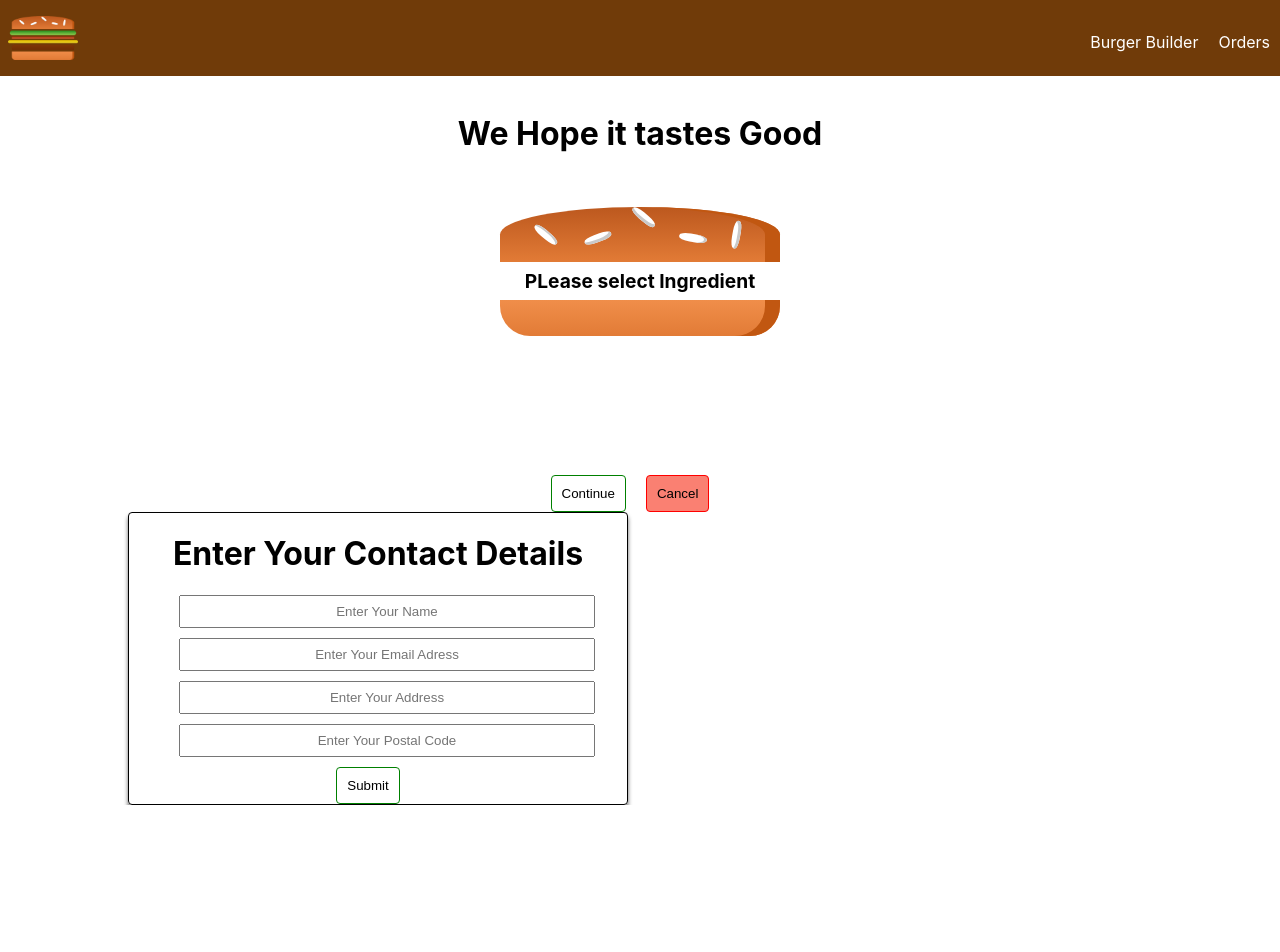
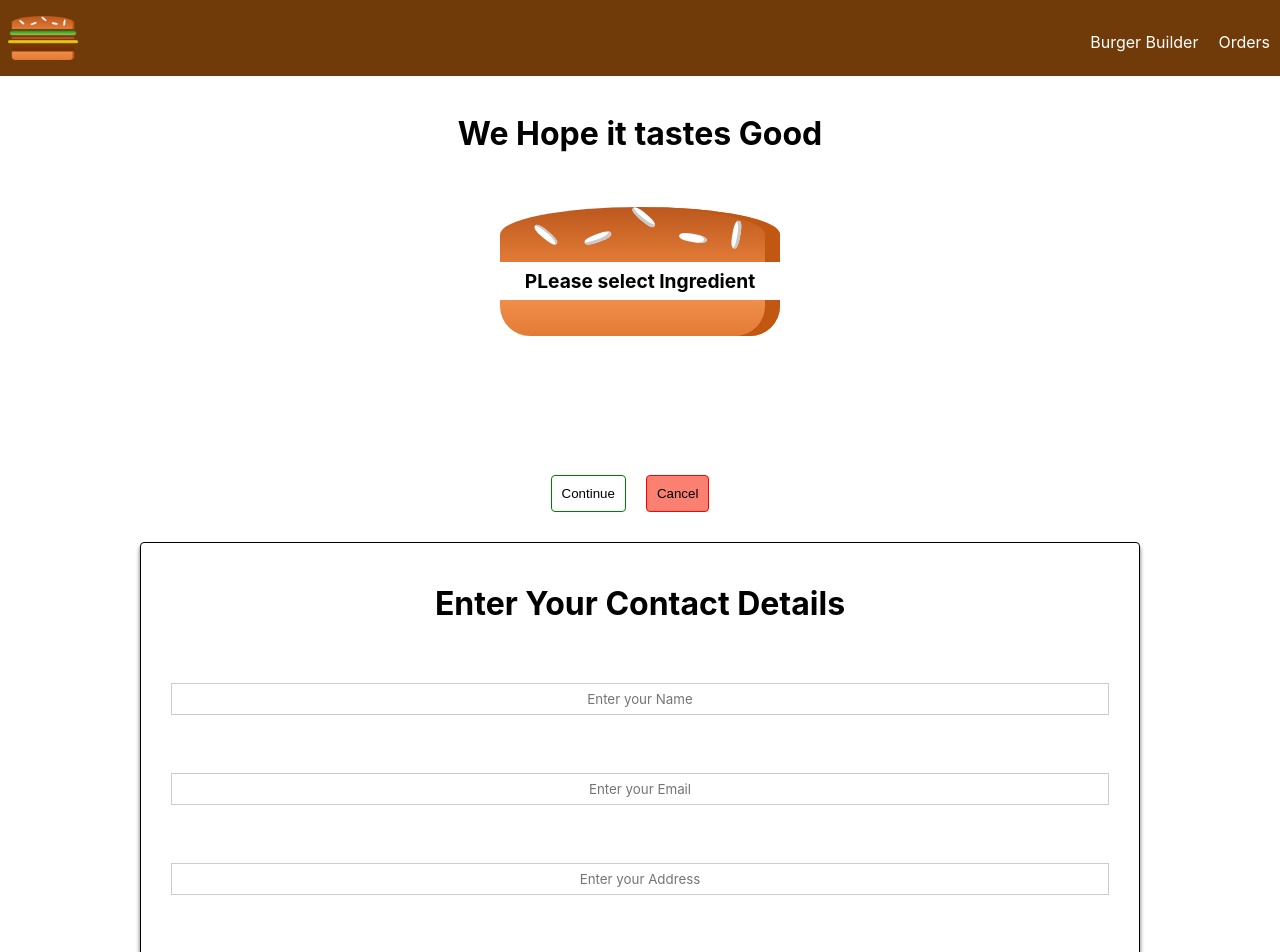
Before and after one commit to ArnaldoManjate12/ReactJS-Burger-Builder, a React (Create React App) app: page /checkout/contact-data in a window 1280 px wide. Shown: the top 952 px of the page. Before the commit the page ends 805 px from the top, so only its background shows below. Built offline with nearby package versions, Linux system fonts and the light colour scheme.

Commit message:
added form validation

```diff
--- a/src/components/UI/Button/Button.css
+++ b/src/components/UI/Button/Button.css
@@ -4,6 +4,10 @@
     border-radius: 4px;
     padding: 10px;
     margin-right: 20px;
+}
+.Button:disabled{
+    cursor: not-allowed;
+    color: grey;
 }
 
 .Success{
--- a/src/components/UI/Button/Button.js
+++ b/src/components/UI/Button/Button.js
@@ -3,6 +3,7 @@ import './Button.css';
 
 const button = (props) => (
     <button
+        disabled={props.disabled}
         className={["Button" ,props.buttonclass].join(" ")}
         style={{ width: props.width }}
         onClick={props.clicked}>
--- /dev/null
+++ b/src/components/UI/Input/Input.css
@@ -0,0 +1,32 @@
+.Input{
+    box-sizing: border-box;
+    padding: 10px;
+    width: 100%;
+}
+
+.Label{
+    margin-bottom: 8px;
+    font-weight: bold;
+    display: block;
+}
+
+.InputElement{
+    outline: none;
+    border: #ccc 1px solid;
+    background-color: white;
+    font-family: inherit;
+    padding: 6px 10px;
+    display: block;
+    width: 100%;
+    box-sizing: border-box;
+    width: 100%;
+}
+
+.InputElement:focus{
+    outline: none;
+    background-color: #ccc;
+}
+
+.Invalid{
+    border: solid 1px red;
+}
--- /dev/null
+++ b/src/components/UI/Input/Input.js
@@ -0,0 +1,61 @@
+import React from 'react';
+import './Input.css';
+
+// The user must pass the atributes the desire to use
+const Input = (props) => {
+    let input = null;
+    let inputClasses = ['Input','InputElement'];
+    // add the invalid class if an input is invalid
+    if( props.isInvalid && props.shouldValidate && props.touched ){
+        inputClasses.push('Invalid');
+    }
+
+    switch(props.elementType){
+        case('input'):
+            input = <input
+                        className={inputClasses.join(" ")}
+                        {...props.elementConfig}
+                        value={props.value}
+                        onChange={props.changed} />;
+            break;
+        case('textarea'):
+            input = <textarea
+                        className={inputClasses.join(" ")}
+                        {...props.elementConfig}
+                        value={props.value}
+                        onChange={props.changed} />;
+            break;
+        case('select'):
+            input = <select
+                        className={inputClasses.join(" ")}
+                        value={props.value}
+                        onChange={props.changed}>
+                        {
+                            props.elementConfig.options.map( option => (
+                                                                <option
+                                                                    key={option.value}
+                                                                    value={option.value}>
+                                                                        {option.displayedValue}
+                                                                </option>)
+                                                            )
+                        }
+                    </select>;
+        break;
+        default:
+            input = <input
+                        className={inputClasses.join(" ")}
+                        {...props.elementConfig}
+                        value={props.value}
+                        onChange={props.changed} />;
+            break;
+    }
+
+    return(
+        <div className="Input">
+            <label className="Label">{props.label}</label>
+            {input}
+        </div>
+    )
+}
+
+export default Input;
--- a/src/containers/Checkout/ContactData/ContactData.css
+++ b/src/containers/Checkout/ContactData/ContactData.css
@@ -1,12 +1,14 @@
 
 .ContactData{
+    margin: 30px auto;
     max-width: 20px auto;
-    width: 80%;
+    width: 1000px;
     text-align: center;
     border: solid 1px black;
     border-radius: 4px;
     box-shadow: 0 4px 4px #0009;
     box-sizing: border-box;
+    padding: 20px;
 }
 
 .ContactData input{
@@ -19,7 +21,7 @@
 
 
 .ContactData form{
-    width: 80%;
+    width: 100%;
     text-align: center;
     margin: 0 auto;
 }
@@ -28,7 +30,14 @@
     display: block;
 }
 
-@media (min-width: 600px){
+@media (max-width: 1000px){
+    .ContactData{
+        width: 700px;
+    }
+}
+
+
+@media (max-width: 700px){
     .ContactData{
         width: 500px;
     }
--- a/src/containers/Checkout/ContactData/ContactData.js
+++ b/src/containers/Checkout/ContactData/ContactData.js
@@ -2,39 +2,119 @@ import React, { Component } from 'react';
 import Button from '../../../components/UI/Button/Button';
 import Spinner from '../../../components/UI/Spinner/Spinner';
 import axiosOrders from '../../../axios/axiosOrders';
+import Input from '../../../components/UI/Input/Input';
 import './ContactData.css';
 
 class ContactData extends Component {
     state = {
-        ingredients : {
-            name: '',
-            email : '',
+        orderForm : {
+            name: {
+                elementType : 'input',
+                elementConfig : {
+                    placeholder : 'Enter your Name',
+                    type : 'text'
+                },
+                value :'',
+                validation : {
+                    required : true
+                },
+                valid : false,
+                touched : false
+
+            },
+            email : {
+                elementType : 'input',
+                elementConfig : {
+                    placeholder : 'Enter your Email',
+                    type : 'email'
+                },
+                value :'',
+                validation : {
+                    required : true
+                },
+                valid : false,
+                touched : false
+            },
             address : {
-                street : '',
-                postalcode : ''
+                elementType : 'input',
+                elementConfig : {
+                    placeholder : 'Enter your Address',
+                    type : 'text'
+                },
+                value :'',
+                validation : {
+                    required : true
+                },
+                valid : false,
+                touched : false
+            },
+            street : {
+                elementType : 'input',
+                elementConfig : {
+                    placeholder : 'Enter your Street Name',
+                    type : 'text'
+                },
+                value : '',
+                validation : {
+                    required : true
+                },
+                valid : false,
+                touched : false
+            },
+            postalcode : {
+                elementType : 'input',
+                elementConfig : {
+                    placeholder : 'ZIP Code',
+                    type : 'text'
+                },
+                value :'',
+                validation : {
+                    required : true,
+                    minLength : 4,
+                    maxLength : 8
+                },
+                valid : false,
+                touched : false
+            },
+            country : {
+                elementType : 'input',
+                elementConfig : {
+                    placeholder : 'Enter your Country',
+                    type : 'text'
+                },
+                value :'',
+                validation : {
+                    required : true
+                },
+                valid : false,
+                touched : false
+            },
+            deliveryMethod : {
+                elementType : 'select',
+                elementConfig : {
+                   options :[
+                       { value : 'cheapest' , displayedValue : 'Cheapest'},
+                       { value : 'fastest' , displayedValue : 'Fastest'}
+                   ]
+                },
+                validation : {},
+                value :'cheapest',
+                valid : true
             }
         },
+        formIsValid : false ,
         loading : false,
         purchased : false,
         showAlert : false
     }
 
-    PostOrder = () => {
+    PostOrder = (event) => {
+        event.preventDefault();
         this.setState({loading: true , purchased: true });
-         // dummy data
-        const orderData = {
-            Ingredients : this.props.ingredients,
-            Price : this.props.price,
-            Customer : {
-                Name :"Arnaldo",
-                Address : {
-                    Street : "12 Vleiloerie Street",
-                    ZipCode : 2019,
-                    Country : "South Africa"
-                },
-                Email : "test@gmail.com"
-            },
-            DeliveryMethod : "Cheapest"
+         // assign key value pairs
+        const orderData = {};
+        for( let inputelement in this.state.orderForm ){
+            orderData[inputelement] = this.state.orderForm[inputelement].value;
         }
 
         axiosOrders.post("/orders.json",orderData)
@@ -51,14 +131,69 @@ class ContactData extends Component {
         })
     }
 
+
+    checkValidity = ( value , rules ) => {
+        let isValid = true;
+        if( rules.required ){
+            isValid = value.trim() !== '' && isValid; // making sure that all the required conditions are true
+            if(isValid === false)  console.log( value ," is empty");
+        }
+
+        if ( rules.maxLength ) {
+            isValid = value.length <= rules.maxLength  && isValid;
+            if(isValid === false)  console.log( value ," is too long");
+
+        }
+
+        if ( rules.minLength ) {
+            isValid = value.length >= rules.minLength  && isValid;
+            if(isValid === false)  console.log( value ," is too short");
+        }
+        return isValid;
+    }
+
+    inputChangeHandler = (event , inputIdentifier) => {
+        // do a clone of the first level
+        const updatedForm = {...this.state.orderForm};
+        const updatedFormElement = {...updatedForm[inputIdentifier]};
+        updatedFormElement.value = event.target.value;
+        updatedFormElement.valid = this.checkValidity( updatedFormElement.value , updatedFormElement.validation );
+        updatedFormElement.touched = true;
+        updatedForm[inputIdentifier] = updatedFormElement;
+        // check that the whole form is valid
+        let formIsValid = true;
+        for( let inputIdentifier in updatedForm ) {
+            formIsValid = updatedForm[inputIdentifier].valid && formIsValid;
+        }
+
+        this.setState({ orderForm : updatedForm ,formIsValid :formIsValid})
+    }
+
     render(){
 
+        let orderFormArr =  [];
+        for ( let key in this.state.orderForm){
+            orderFormArr.push({
+                id : key,
+                config : {...this.state.orderForm[key]}
+            })
+        }
+
+        console.log("Form is VALID " ,this.state.formIsValid);
+
         let form = (
-            <form>
-                <input className="Input" type="text" name="name" placeholder="Enter Your Name" />
-                <input className="Input" type="email" name="email" placeholder="Enter Your Email Adress" />
-                <input className="Input" type="text" name="street" placeholder="Enter Your Address" />
-                <input className="Input" type="text" name="postalcode" placeholder="Enter Your Postal Code" />
+            <form onSubmit={this.PostOrder}>
+               {orderFormArr.map( input => <Input
+                                            key={input.id}
+                                            elementConfig={input.config.elementConfig}
+                                            elementType={input.config.elementType}
+                                            value={input.config.value}
+                                            isInvalid={!input.config.valid}
+                                            touched={input.config.touched}
+                                            shouldValidate={input.config.validation}
+                                            changed={ (event) => this.inputChangeHandler(event, input.id) } /> )}
+
+            <Button disabled={!this.state.formIsValid} buttonclass="Success"> Submit </Button>
             </form>
         );
 
@@ -68,7 +203,6 @@ class ContactData extends Component {
             <div className="ContactData">
                 <h1> Enter Your Contact Details</h1>
                 { form }
-                <Button buttonclass="Success" clicked={this.PostOrder}> Submit </Button>
             </div>
         )
     }
```
